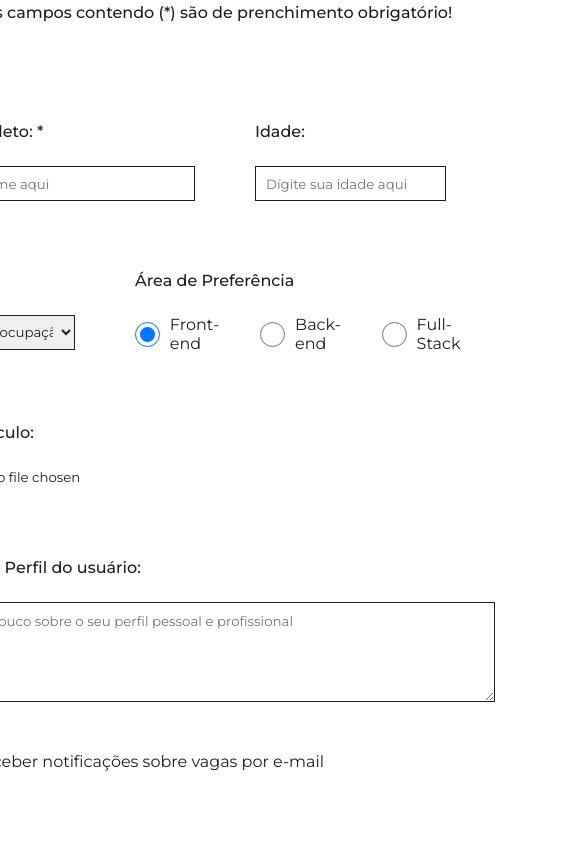
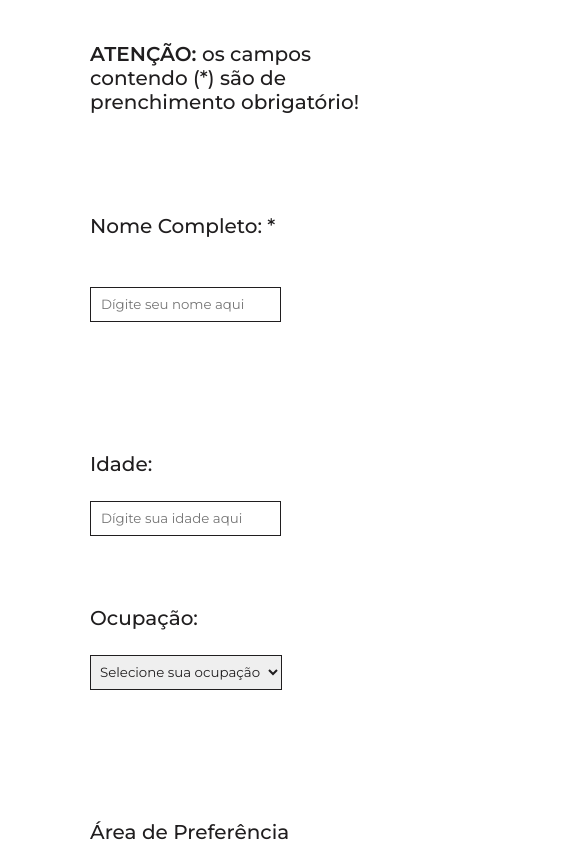
Before and after one commit to Pablo-Conte/Lets-Dev, a React (Vite) app: page /form-basico in a window 390 px wide. Shown: the part 820-1664 px from the top of the page, 585 px wide, since content can reach past the window. Built offline with nearby package versions, Linux system fonts and the light colour scheme.

Commit message:
Responsividade Form-Basic Page

```diff
--- a/global-styles.css
+++ b/global-styles.css
@@ -31,19 +31,19 @@ body #root {
 
 }
 
-@media (min-width: 991px){
+@media (max-width: 991px){
     html {
         font-size: 95%
     }
 }
 
-@media (min-width: 767px){
+@media (max-width: 767px){
     html {
         font-size: 85%
     }
 }
 
-@media (min-width: 479px){
+@media (max-width: 479px){
     html {
         font-size: 75%
     }
--- a/src/pages/form-basic/styles-form-basico.css
+++ b/src/pages/form-basic/styles-form-basico.css
@@ -1,3 +1,8 @@
+body {
+    display: flex;
+    align-items: center;
+}
+
 #container{
     display: flex;
     flex-direction: column;
@@ -73,7 +78,8 @@ button {
 div.row{
     display: flex;
     width: 100%;
-    gap: 60px
+    gap: 60px;
+
 }
 
 .column-input.select{
@@ -100,8 +106,8 @@ form .row-selectors label {
 }
 
 form textarea{
-    min-height: 100px;
-    max-height: 200px;
+    min-height: 6.25rem;
+    max-height: 12.5rem;
     min-width: 50%;
     max-width: 100%;
 }
@@ -109,3 +115,29 @@ form textarea{
 form button {
     padding: 5px 20px;
 }
+
+@media (max-width: 650px){
+    img {
+        width: 100%;
+    }
+}
+
+@media (max-width: 565px){
+
+    div {
+        flex-wrap: wrap;
+        font-size: 20px;
+    }
+    div.row-selectors {
+        flex-direction: column;
+
+    }
+
+    div.row {
+        gap: 60px;
+    }
+    img {
+        width: 300px;
+    }
+
+}
--- a/src/pages/index.ts
+++ b/src/pages/index.ts
@@ -1,5 +1,5 @@
 import FormBasico from "./form-basic/form-basico";
-import FormCompleto from "./form-complete/form-completo"
+import FormCompleto from "./form-complete/form-complete"
 import Callback from "./call-api/callback";
 import Promise from "./call-api/promise";
 import AsyncAwait from "./call-api/async-await";
```
Also changed, not shown: src/pages/form-complete/form-complete.tsx (renamed from src/pages/form-complete/form-completo.tsx).
